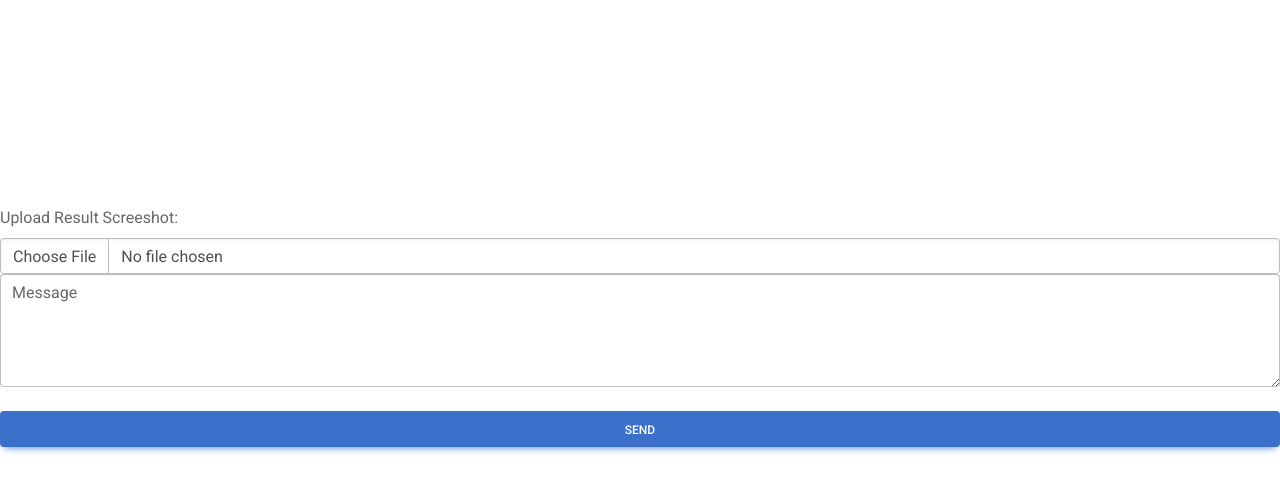
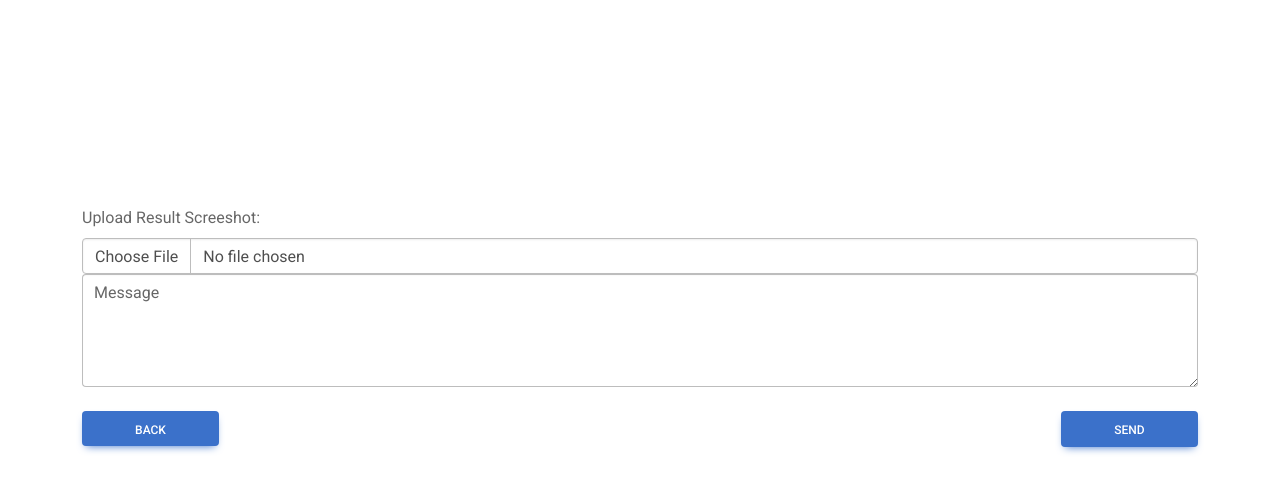
Before and after one commit to jibinemb/Gaming_Arena, a Django app: template gaming/arena/templates/upload.html in a window 1280 px wide. Shown: the top 492 px of the page. Run offline with Django 4.2, Linux system fonts and the light colour scheme; the template is opened without the code that fills it, so the values that code supplies are empty; some libraries are stand-ins or nearby versions.

Commit message:
New back button added

```diff
--- a/gaming/arena/templates/myevents.html
+++ b/gaming/arena/templates/myevents.html
@@ -1,10 +1,12 @@
 {% extends 'userbase.html' %}
+
 {% load static %}
 {% block title %}
 {% endblock %}
 {% block background %} {% endblock %}
 {% block body %}
 
+<!-- <link href="static/style/css/style.css" rel="stylesheet" type="text/css" media="all" />  -->
 <div class="about" id="about">
     <div class="container">
         <div class="col-md-4 agileits_about_left">
--- a/gaming/arena/templates/upload.html
+++ b/gaming/arena/templates/upload.html
@@ -1,5 +1,3 @@
-
-
 <!-- Font Awesome -->
 <link
   href="https://cdnjs.cloudflare.com/ajax/libs/font-awesome/6.0.0/css/all.min.css"
@@ -15,21 +13,46 @@
   href="https://cdnjs.cloudflare.com/ajax/libs/mdb-ui-kit/6.3.1/mdb.min.css"
   rel="stylesheet"
 />
-<br><br><br><br><br><br><br><br>
+<br /><br /><br /><br /><br /><br /><br /><br />
+<div class="container">
   <form method="post" enctype="multipart/form-data">
     {% csrf_token %}
-<label for="formFileMultiple" class="form-label">Upload Result Screeshot:</label>
-<input class="form-control" type="file" name="result" id="formFileMultiple" />
+    <label for="formFileMultiple" class="form-label"
+      >Upload Result Screeshot:</label
+    >
+    <input
+      class="form-control"
+      type="file"
+      name="result"
+      id="formFileMultiple"
+    />
     <div class="form-outline mb-4">
-  <textarea class="form-control" id="form4Example3" rows="4" name="feedback"></textarea>
-  <label class="form-label" >Message</label>
+      <textarea
+        class="form-control"
+        id="form4Example3"
+        rows="4"
+        name="feedback"
+      ></textarea>
+      <label class="form-label">Message</label>
     </div>
 
     <!-- Submit button -->
-  <button type="submit" class="btn btn-primary btn-block mb-4">
+    <div class="d-flex justify-content-between">
+      <a href="/my" style="color: inherit; text-decoration: none;">
+        <button type="button" class="btn btn-primary btn-block mb-4" style="width: 137px; max-height: 35px;">
+          Back
+        </button>
+      </a>
+      <button
+        type="submit"
+        class="btn btn-primary btn-block mb-4"
+        style="max-width: 137px; max-height: 40px"
+      >
         Send
       </button>
+    </div>
   </form>
+</div>
 
 <!-- MDB -->
 <script
--- a/gaming/arena/views.py
+++ b/gaming/arena/views.py
@@ -169,6 +169,7 @@ def make_payment(request, booking_id):
         booking=Booking.objects.filter(user=id)
         all={'user':user,'booking':booking,'msg':'Booking Succesfull'}
         return render(request,'myevents.html',all)
+        # return redirect('/my')
     else:
         id = request.session['id']
         user = User.objects.filter(id=id)
```
Also changed, not shown: gaming/arena/templates/payment.html (+44 -2 lines), gaming/db.sqlite3. Lines whose indentation alone changed are shown as unchanged.
